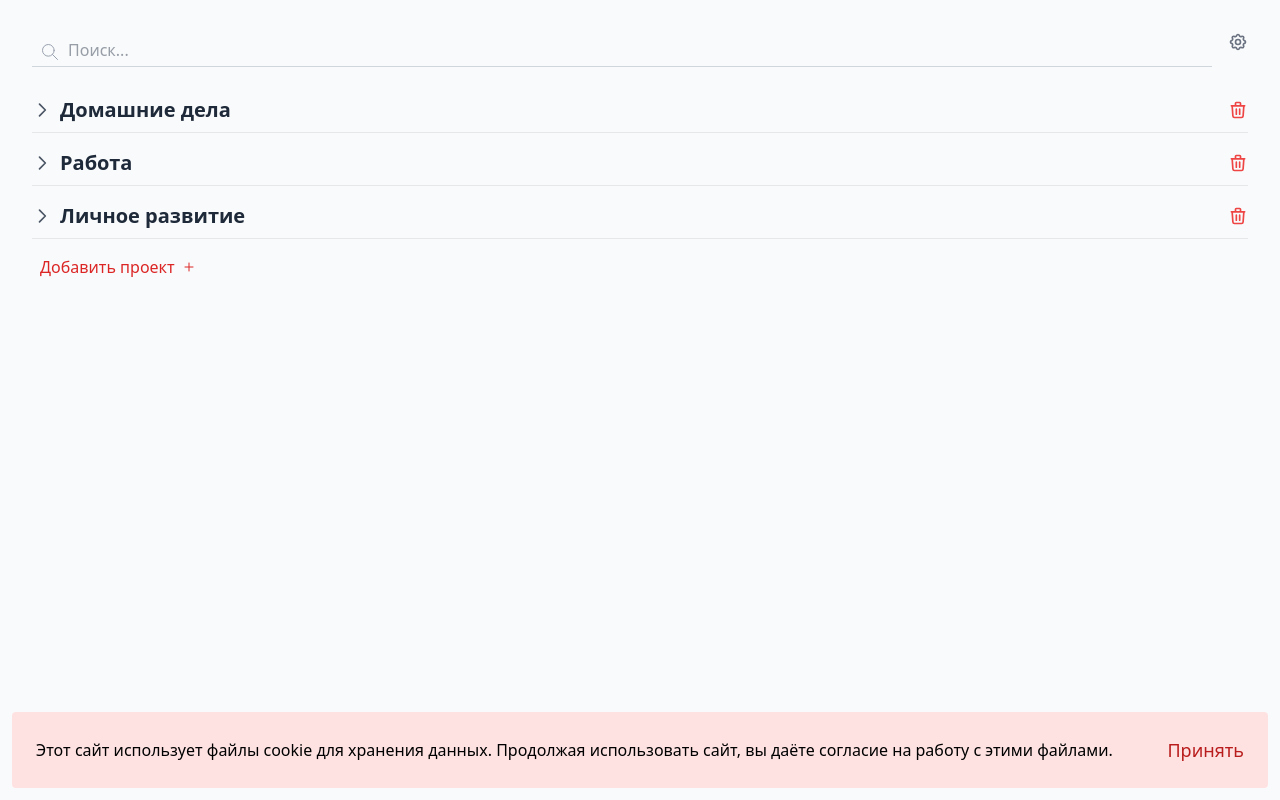
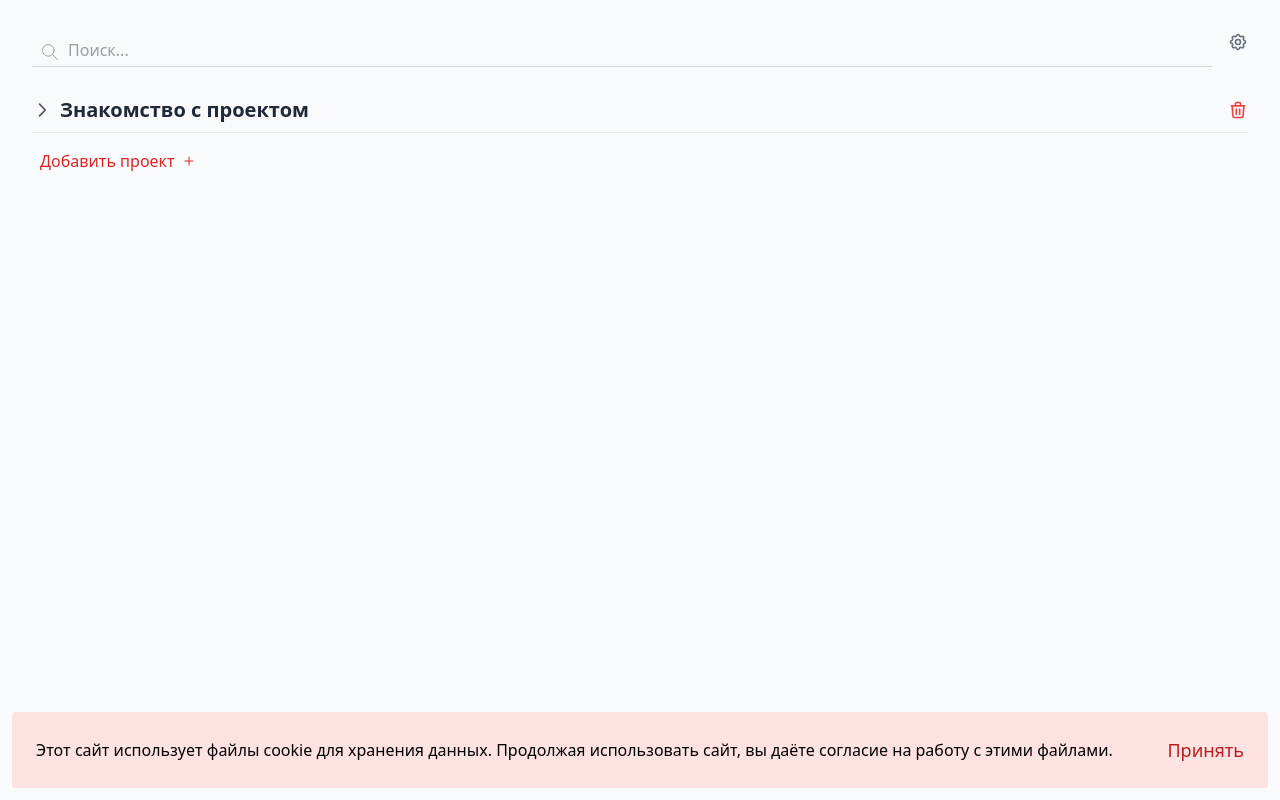
Before and after one commit to SHESES/todo-test, a Vue app: page /main in a window 1280 px wide. Built offline with nearby package versions, Linux system fonts and the light colour scheme.

Commit message:
Fix filters

```diff
--- /dev/null
+++ b/src/client/main/defaultData.js
@@ -0,0 +1,59 @@
+export const standart_filters = {
+    statuses: ["todo", "done", "in-progress"],
+    tags: [],
+    search: "",
+    sort_by: "updatedAt",
+    show_completed: true,
+};
+
+export const for_test = [
+    {
+        id: 'p1',
+        name: 'Знакомство с проектом',
+        tasks: [
+            {
+                id: '1',
+                title: 'Создать задачу',
+                status: 'in-progress',
+                tags: ['знакомство', 'проект', 'задача'],
+                subtasks: [
+                    {
+                        id: '1-1',
+                        title: 'Открыть проект',
+                        status: 'done',
+                        tags: ['проект'],
+                        createdAt: new Date('2025-05-30'),
+                        updatedAt: new Date('2025-05-31'),
+                    },
+                    {
+                        id: '1-2',
+                        title: 'Нажать на создание задачи',
+                        status: 'todo',
+                        tags: ['задача'],
+                        createdAt: new Date('2025-05-30'),
+                        updatedAt: new Date('2025-05-31'),
+                    },
+                    {
+                        id: '1-2',
+                        title: 'Заполнить задачу',
+                        status: 'todo',
+                        tags: ['задача'],
+                        createdAt: new Date('2025-05-30'),
+                        updatedAt: new Date('2025-05-31'),
+                    },
+                ],
+                createdAt: new Date('2025-05-30'),
+                updatedAt: new Date('2025-05-31'),
+            },
+            {
+                id: '2',
+                title: 'Создать проект',
+                status: 'todo',
+                tags: ['знакомство', 'проект'],
+                subtasks: [],
+                createdAt: new Date('2025-05-29'),
+                updatedAt: new Date('2025-05-29'),
+            },
+        ],
+    }
+];
--- a/src/client/main/main-states.js
+++ b/src/client/main/main-states.js
@@ -1,119 +1,4 @@
-const standart_filters = {
-    statuses: ["todo", "done", "in-progress"],
-    tags: [],
-    search: "",
-    sort_by: "updatedAt",
-    show_completed: true
-};
-
-const for_test = [
-    {
-        id: 'p1',
-        name: 'Домашние дела',
-        tasks: [
-            {
-                id: '1',
-                title: 'Убраться в комнате',
-                status: 'in-progress',
-                tags: ['уборка', 'дом'],
-                subtasks: [
-                    {
-                        id: '1-1',
-                        title: 'Пропылесосить ковёр',
-                        status: 'done',
-                        tags: ['уборка'],
-                        createdAt: new Date('2025-05-30'),
-                        updatedAt: new Date('2025-05-31')
-                    },
-                    {
-                        id: '1-2',
-                        title: 'Протереть пыль',
-                        status: 'todo',
-                        tags: ['уборка'],
-                        createdAt: new Date('2025-05-30'),
-                        updatedAt: new Date('2025-05-31')
-                    }
-                ],
-                createdAt: new Date('2025-05-30'),
-                updatedAt: new Date('2025-05-31')
-            },
-            {
-                id: '2',
-                title: 'Постирать одежду',
-                status: 'todo',
-                tags: ['дом', 'прачечная'],
-                subtasks: [],
-                createdAt: new Date('2025-05-29'),
-                updatedAt: new Date('2025-05-29')
-            }
-        ]
-    },
-    {
-        id: 'p2',
-        name: 'Работа',
-        tasks: [
-            {
-                id: '3',
-                title: 'Подготовить презентацию для встречи',
-                status: 'todo',
-                tags: ['работа', 'презентация'],
-                subtasks: [
-                    {
-                        id: '3-1',
-                        title: 'Собрать данные',
-                        status: 'done',
-                        tags: ['исследование'],
-                        createdAt: new Date('2025-05-28'),
-                        updatedAt: new Date('2025-05-29')
-                    },
-                    {
-                        id: '3-2',
-                        title: 'Сделать слайды',
-                        status: 'todo',
-                        tags: ['презентация', 'дизайн'],
-                        createdAt: new Date('2025-05-30'),
-                        updatedAt: new Date('2025-05-30')
-                    }
-                ],
-                createdAt: new Date('2025-05-28'),
-                updatedAt: new Date('2025-05-30')
-            },
-            {
-                id: '4',
-                title: 'Отправить отчёт руководителю',
-                status: 'done',
-                tags: ['работа', 'отчёт'],
-                subtasks: [],
-                createdAt: new Date('2025-05-27'),
-                updatedAt: new Date('2025-05-27')
-            }
-        ]
-    },
-    {
-        id: 'p3',
-        name: 'Личное развитие',
-        tasks: [
-            {
-                id: '5',
-                title: 'Прочитать книгу "Война и мир" для нагрузочного тестирования',
-                status: 'in-progress',
-                tags: ['чтение', 'саморазвитие', 'тестирование'],
-                subtasks: [],
-                createdAt: new Date('2025-05-20'),
-                updatedAt: new Date('2025-05-31')
-            },
-            {
-                id: '6',
-                title: 'Выучить базовые команды Git',
-                status: 'todo',
-                tags: ['обучение', 'программирование'],
-                subtasks: [],
-                createdAt: new Date('2025-05-22'),
-                updatedAt: new Date('2025-05-22')
-            }
-        ]
-    }
-];
+import { standart_filters, for_test } from './defaultData.js';
 
 const STORAGE_KEY = 'data';
 const savedData = localStorage.getItem(STORAGE_KEY);
--- a/src/client/main/views/mainPage.vue
+++ b/src/client/main/views/mainPage.vue
@@ -397,22 +397,23 @@ export default {
       // Фильтрация по статусу
       let filtered = tasks.filter(task => this.filters.statuses.includes(task.status));
 
-      // Фильтрация по тегам
+      // Фильтрация по тегам — если есть фильтр, но задачи без тегов всегда оставляем
       if (this.filters.tags.length) {
         filtered = filtered.filter(task =>
-          task.tags?.some(tag => this.filters.tags.includes(tag))
+          (task.tags && task.tags.length > 0 && task.tags.some(tag => this.filters.tags.includes(tag))) ||
+          !task.tags || task.tags.length === 0
         );
       }
 
-      // Фильтрация по названию
+      // Фильтрация по названию — если есть поиск, но задачи с названием "Без названия" всегда оставляем
       if (this.filters.search.trim()) {
         const searchLower = this.filters.search.toLowerCase();
         filtered = filtered.filter(task =>
-          task.title.toLowerCase().includes(searchLower)
+          task.title.toLowerCase().includes(searchLower) || task.title === "Без названия"
         );
       }
 
-      // Показывать только не завершённые, если `show_completed` выключен
+      // Показывать только не завершённые, если show_completed выключен
       if (!this.filters.show_completed) {
         filtered = filtered.filter(task => task.status !== 'done');
       }
```
